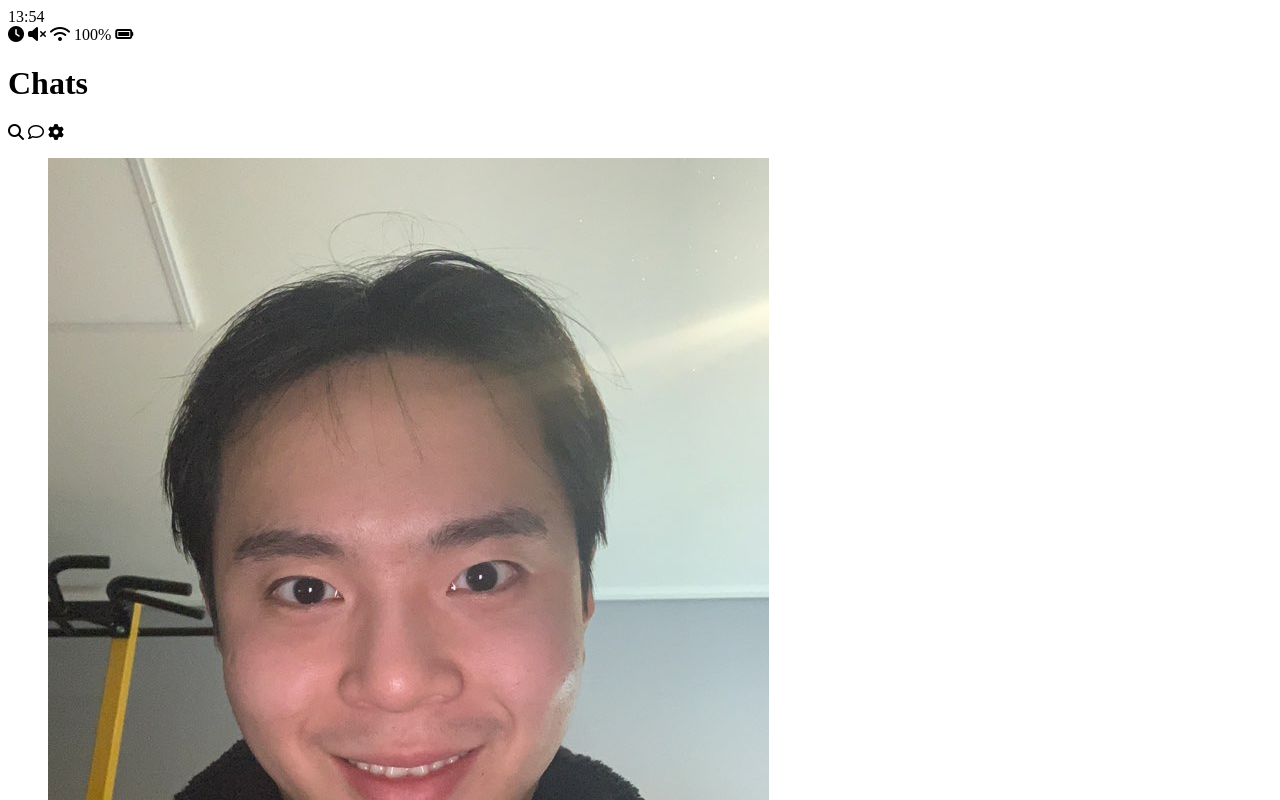
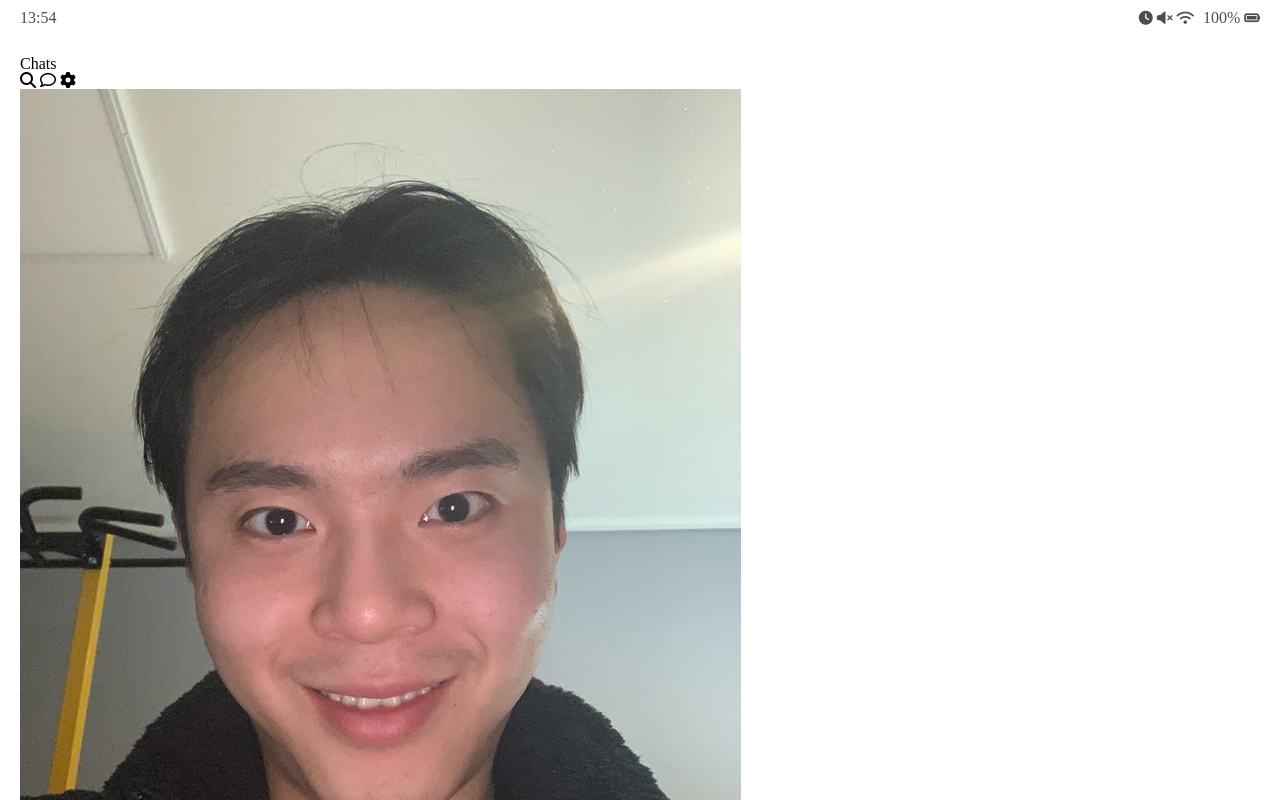
Before and after one commit to HoJun95/kakao-clone-2.0, a plain HTML site: page index.html in a window 1280 px wide. Shown: the top 800 px of the page. Drawn offline with Linux system fonts and the light colour scheme.

Commit message:
css file add

```diff
--- /dev/null
+++ b/css/reset.css
@@ -0,0 +1,129 @@
+/* http://meyerweb.com/eric/tools/css/reset/
+   v2.0 | 20110126
+   License: none (public domain)
+*/
+
+html,
+body,
+div,
+span,
+applet,
+object,
+iframe,
+h1,
+h2,
+h3,
+h4,
+h5,
+h6,
+p,
+blockquote,
+pre,
+a,
+abbr,
+acronym,
+address,
+big,
+cite,
+code,
+del,
+dfn,
+em,
+img,
+ins,
+kbd,
+q,
+s,
+samp,
+small,
+strike,
+strong,
+sub,
+sup,
+tt,
+var,
+b,
+u,
+i,
+center,
+dl,
+dt,
+dd,
+ol,
+ul,
+li,
+fieldset,
+form,
+label,
+legend,
+table,
+caption,
+tbody,
+tfoot,
+thead,
+tr,
+th,
+td,
+article,
+aside,
+canvas,
+details,
+embed,
+figure,
+figcaption,
+footer,
+header,
+hgroup,
+menu,
+nav,
+output,
+ruby,
+section,
+summary,
+time,
+mark,
+audio,
+video {
+  margin: 0;
+  padding: 0;
+  border: 0;
+  font-size: 100%;
+  font: inherit;
+  vertical-align: baseline;
+}
+/* HTML5 display-role reset for older browsers */
+article,
+aside,
+details,
+figcaption,
+figure,
+footer,
+header,
+hgroup,
+menu,
+nav,
+section {
+  display: block;
+}
+body {
+  line-height: 1;
+}
+ol,
+ul {
+  list-style: none;
+}
+blockquote,
+q {
+  quotes: none;
+}
+blockquote:before,
+blockquote:after,
+q:before,
+q:after {
+  content: "";
+  content: none;
+}
+table {
+  border-collapse: collapse;
+  border-spacing: 0;
+}
--- /dev/null
+++ b/css/status-bar.css
@@ -0,0 +1,14 @@
+.status-bar {
+  display: flex;
+  justify-content: space-between;
+  margin-bottom: 30px;
+  opacity: 0.7;
+}
+
+.status-bar i {
+  font-size: 14px;
+}
+
+.status-bar .status-bar__battery-level {
+  margin-left: 5px;
+}
--- /dev/null
+++ b/css/styles.css
@@ -0,0 +1,10 @@
+@import url("https://fonts.googleapis.com/css?family=Open+Sans:400,700&display=swap");
+@import "reset.css";
+@import "status-bar.css";
+body {
+  background-color: white;
+  padding: 10px 20px;
+  color: #020202;
+  font-family: "Open Sans"-apple-system, BlinkMacSystemFont, "Segoe UI", Roboto,
+    Oxygen, Ubuntu, Cantarell, "Open Sans", "Helvetica Neue", sans-serif;
+}
--- a/index.html
+++ b/index.html
@@ -8,15 +8,15 @@
       src="https://kit.fontawesome.com/20d1deb738.js"
       crossorigin="anonymous"
     ></script>
-
+    <link rel="stylesheet" href="css/styles.css" />
     <title>Chat | Kakao Clone</title>
   </head>
   <body>
     <div class="status-bar">
-      <div class="status-bakr__column">
+      <div class="status-bar__column">
         <span class="status-bar__clock">13:54</span>
       </div>
-      <div class="status-bakr__column">
+      <div class="status-bar__column">
         <i class="fas fa-clock"></i>
         <i class="fas fa-volume-mute"></i>
         <i class="fas fa-wifi"></i>
```
Also changed, not shown: chat.html (+1 -1 lines), find.html (+1 -1 lines), friends.html (+1 -1 lines), more.html (+1 -1 lines), settings.html (+1 -1 lines), css/header.css (added).
